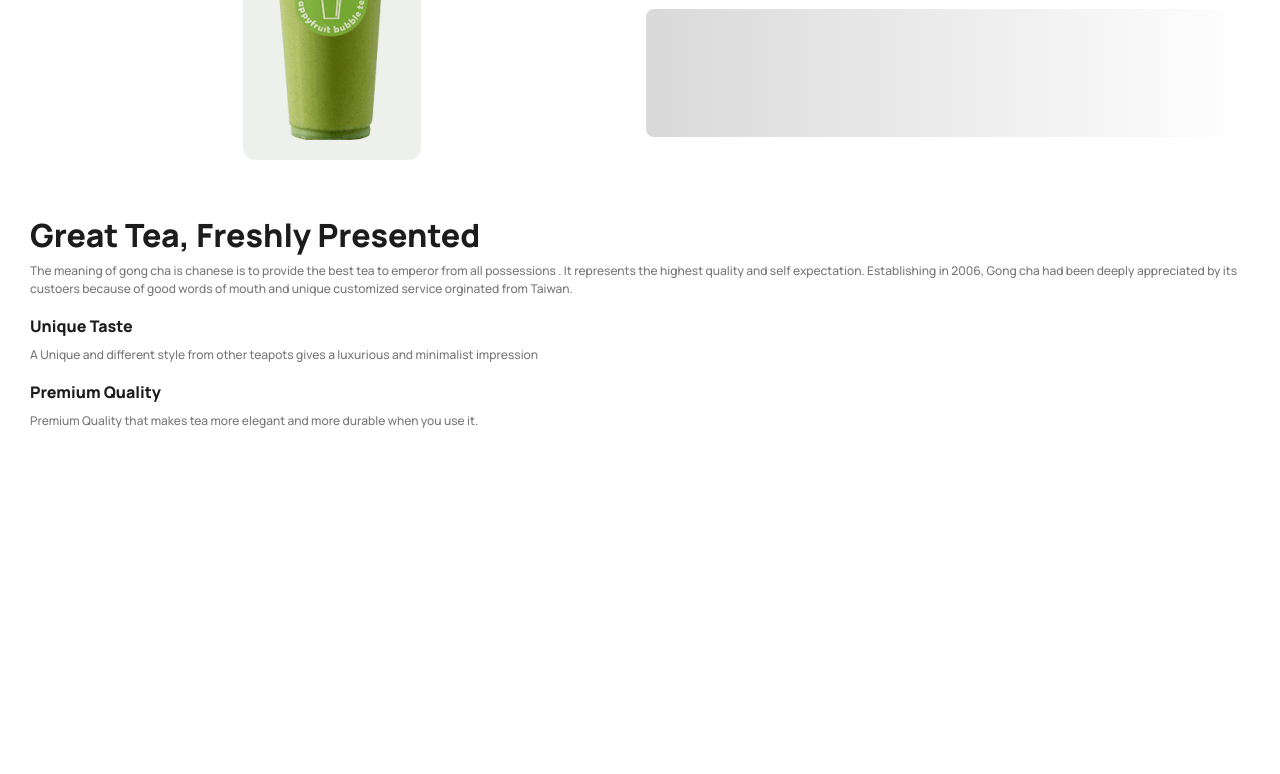
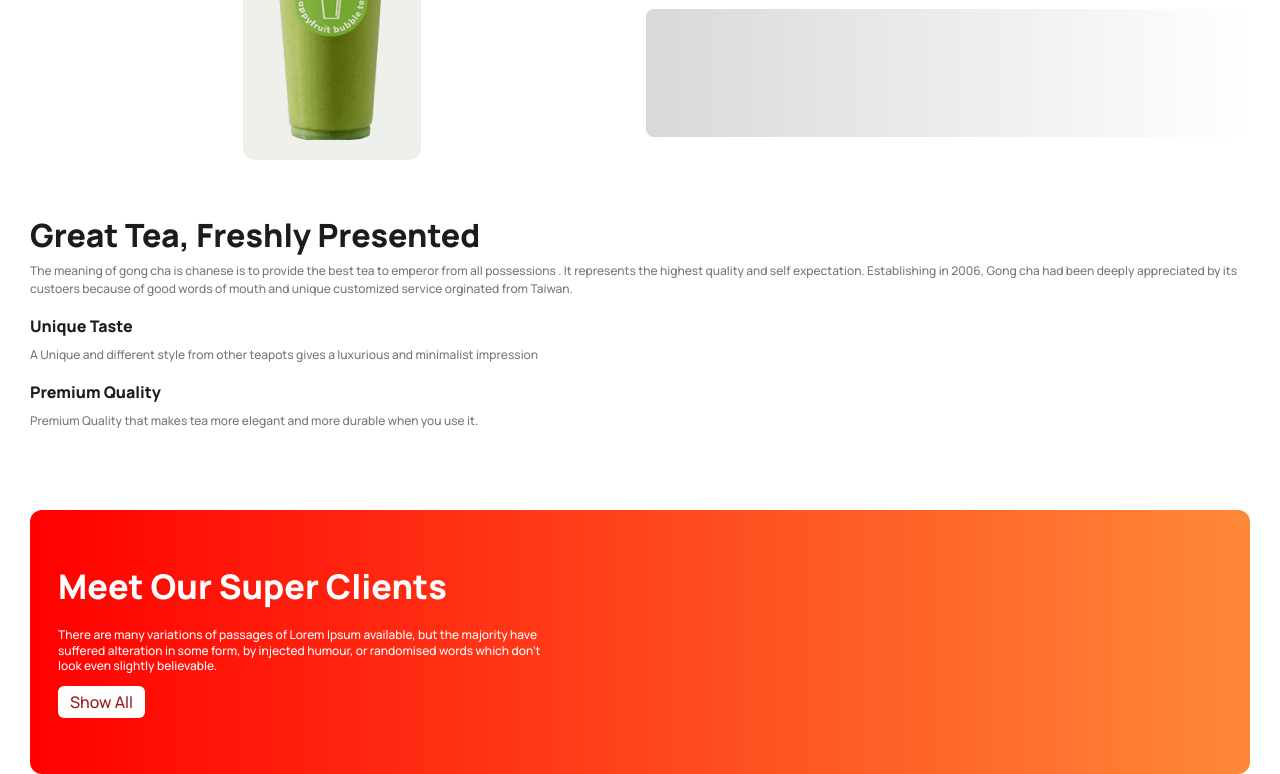
Before and after one commit to nirobsarker012/tea-house, a website: page index.html in a window 1280 px wide. Shown: the part 2827-3601 px from the top of the page. Before the commit the page ends 3257 px from the top, so only its background shows below. Drawn offline with Linux system fonts and the light colour scheme.

Commit message:
new: section

```diff
--- a/index.html
+++ b/index.html
@@ -10,7 +10,7 @@
 
 <link rel="shortcut icon" href="assets/img/mdi--play.svg" type="image/x-icon">
     <title>Tea House</title>
-    <link rel="stylesheet" href="../src/output.css">
+    <link rel="stylesheet" href="./src/output.css">
 </head>
 <body class="font-man">
     <!-- header Section -->
@@ -125,6 +125,23 @@
                 </div>
             </div>
          </section>
+
+         <!-- Review Section -->
+          <section class="mt-20">
+            <div class="container">
+                <div class="bg-gradient-to-r from-[#FF0000] to-[#FF8938] rounded-xl grid grid-cols-1 lg:grid-cols-2 py-14 px-7">
+                    <!-- Text Section -->
+                     <div class="text-[#fff] w-5/6">
+                        <h1 class="font-extrabold text-[34px] leading-[1.2] mb-5">Meet Our Super Clients</h1>
+                        <p class="font-medium text-[12px] leading-[1.3]">There are many variations of passages of Lorem Ipsum available, but the majority have suffered alteration in some form, by injected humour, or randomised words which don't look even slightly believable. </p>
+                        <button class="capitalize text-red-800 bg-[#fff] font-medium px-3 py-1 rounded-md mt-3 border-none outline-none">show all</button>
+                     </div>
+                     <!-- Review card Section -->
+                     <div class=""></div>
+
+                </div>
+            </div>
+          </section>
       </main>
 </body>
 </html>
```
Also changed, not shown: src/output.css.
